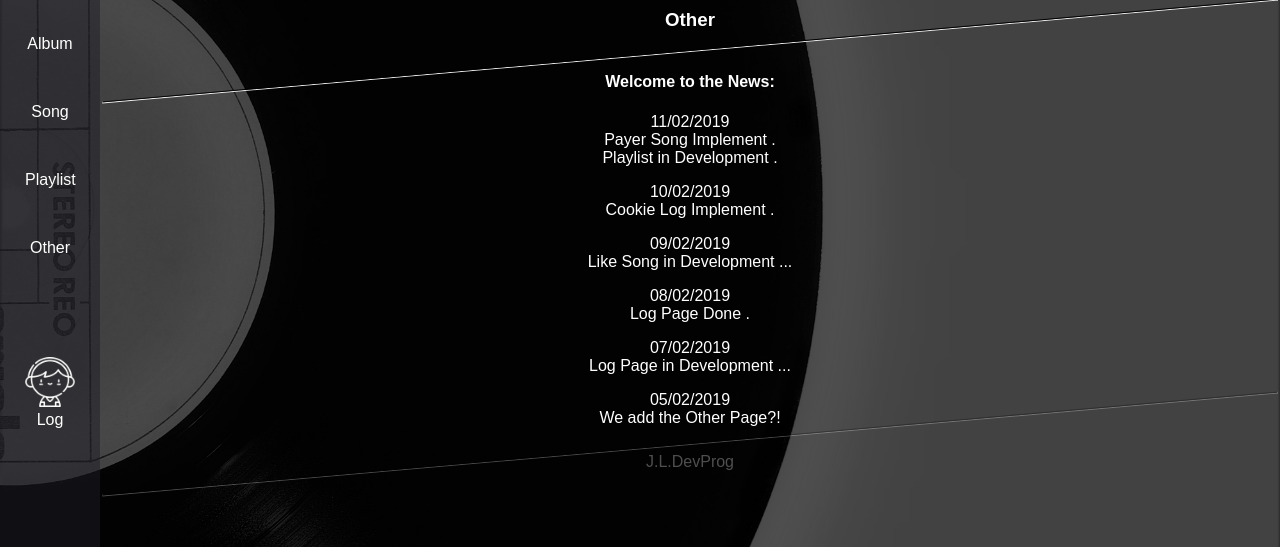
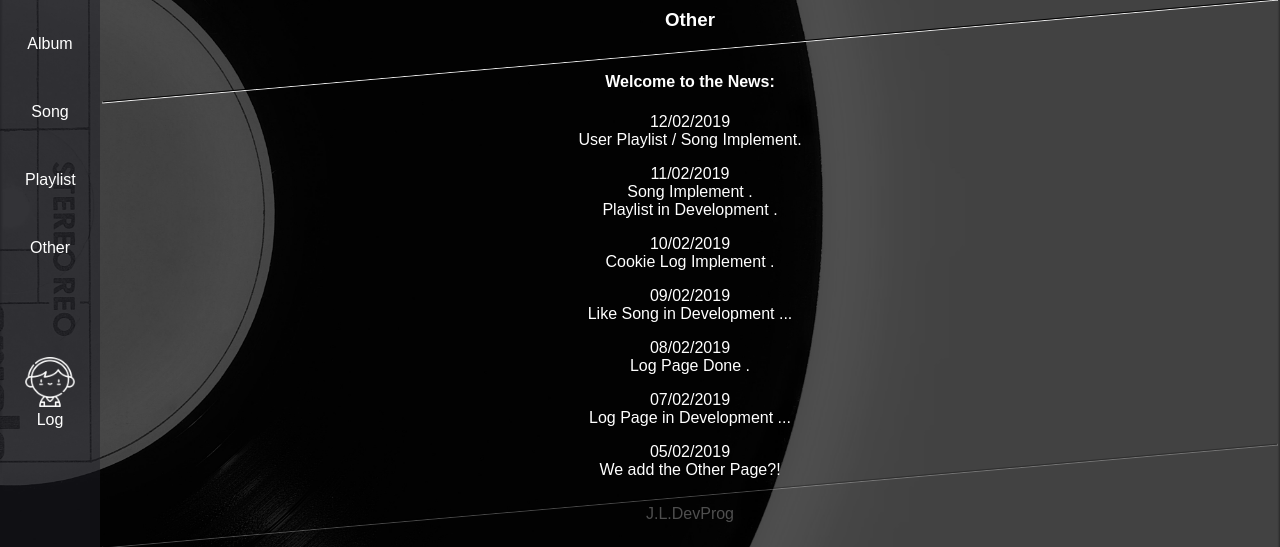
Before and after one commit to JLdevprog/SpotIFA, a PHP site: page /page/other_page.php in a window 1280 px wide. Shown: the part 180-727 px from the top of the page. Run offline with PHP 8.4, Linux system fonts and the light colour scheme.

Commit message:
Other Page Update

```diff
--- a/page/other_page.php
+++ b/page/other_page.php
@@ -24,7 +24,11 @@
 	<h4>Welcome to the News:</h4>
 
 	<p>
-		11/02/2019<br>Payer Song Implement . <br>Playlist in Development .
+		12/02/2019<br>User Playlist / Song Implement.
+	</p>
+
+	<p>
+		11/02/2019<br>Song Implement . <br>Playlist in Development .
 	</p>
 
 	<p>
```
Also changed, not shown: data_base/DataBase Graph Structure.PNG (added).
